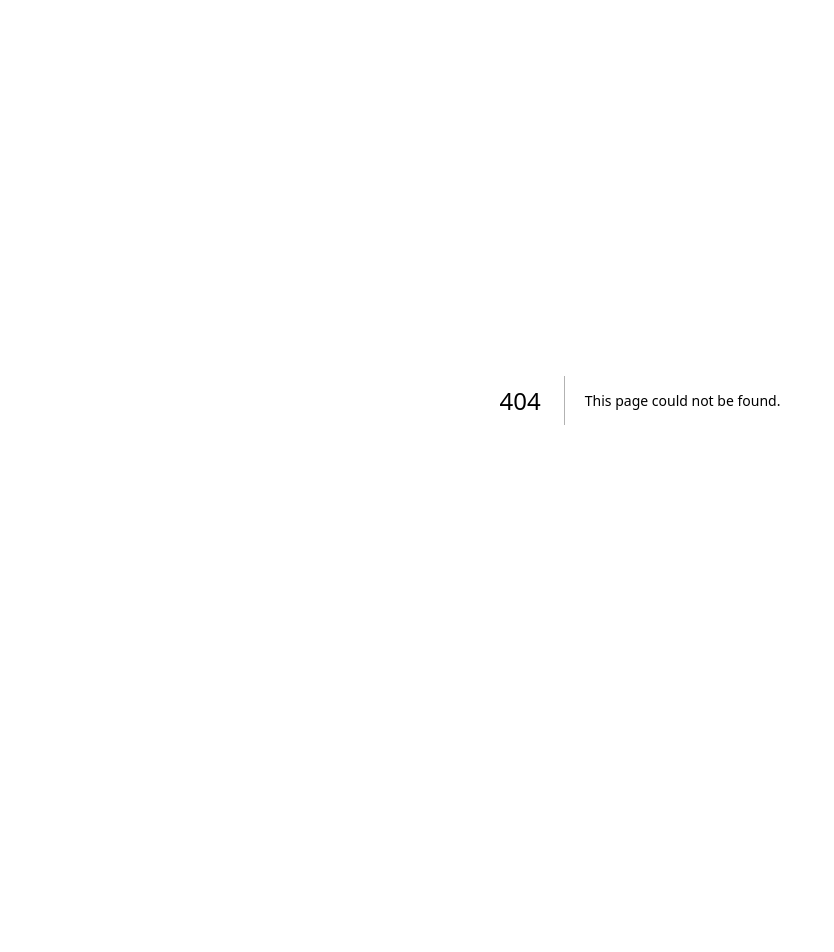
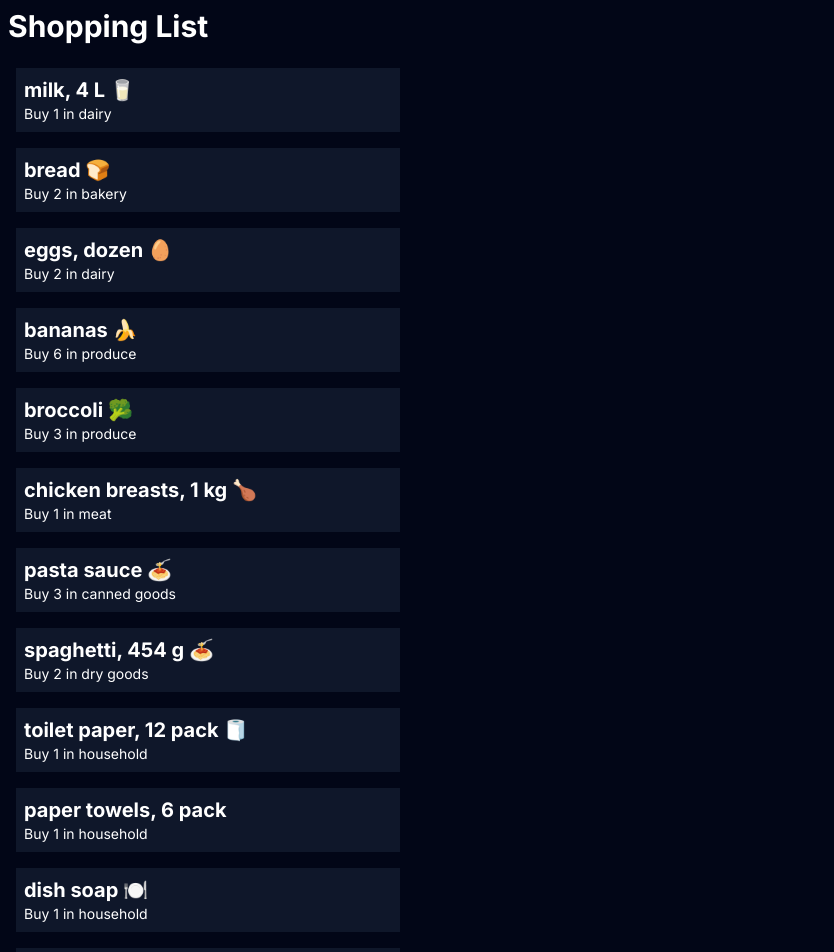
Before and after one commit to kirat0000/cprg306-assignments, a Next.js app: page /week-3 in a window 1280 px wide. Before the commit this address had no page. Shown: the top 952 px of the page, without its empty margins (0-834 px from the left). Before the commit the page ends 800 px from the top, so only its background shows below. Built offline with nearby package versions, Linux system fonts and the light colour scheme.

Commit message:
added week-3

```diff
--- a/app/page.js
+++ b/app/page.js
@@ -5,7 +5,7 @@ export default function Home() {
     <main className="flex min-h-screen flex-col items-center p-24">
       <h1>Hello this is the update</h1>
       <Link href = "./week-2">Week 2 link </Link>
-
+      <Link href = "./week-3">Week 3 link </Link>
     </main>
   )
 }
--- /dev/null
+++ b/app/week-3/item-list.js
@@ -0,0 +1,72 @@
+const items = [{
+    name: "milk, 4 L 🥛",
+    quantity: 1,
+    category: "dairy",
+  },
+    {
+    name: "bread 🍞",
+    quantity: 2,
+    category: "bakery",
+  },
+
+{
+    name: "eggs, dozen 🥚",
+    quantity: 2,
+    category: "dairy",
+  },
+
+ {
+    name: "bananas 🍌",
+    quantity: 6,
+    category: "produce",
+  },
+
+{
+    name: "broccoli 🥦",
+    quantity: 3,
+    category: "produce",
+  },
+
+ {
+    name: "chicken breasts, 1 kg 🍗",
+    quantity: 1,
+    category: "meat",
+  },
+
+ {
+    name: "pasta sauce 🍝",
+    quantity: 3,
+    category: "canned goods",
+  },
+
+ {
+    name: "spaghetti, 454 g 🍝",
+    quantity: 2,
+    category: "dry goods",
+  },
+
+ {
+    name: "toilet paper, 12 pack 🧻",
+    quantity: 1,
+    category: "household",
+  },
+
+ {
+    name: "paper towels, 6 pack",
+    quantity: 1,
+    category: "household",
+  },
+
+ {
+    name: "dish soap 🍽️",
+    quantity: 1,
+    category: "household",
+  },
+
+ {
+    name: "hand soap 🧼",
+    quantity: 4,
+    category: "household",
+  }]
+
+  export default items;
--- /dev/null
+++ b/app/week-3/item.js
@@ -0,0 +1,7 @@
+const Item = ({name,quantity,category}) => {
+    return(<li className="p-2 m-4 bg-slate-900 max-w-sm">
+        <h1 className="text-xl font-bold">{name}</h1>
+        <div className="text-sm">Buy {quantity} in {category}</div>
+    </li >)
+}
+export default Item;
--- /dev/null
+++ b/app/week-3/page.js
@@ -0,0 +1,15 @@
+import items from "./item-list";
+import Item from "./item";
+export default function Page() {
+    return (
+      <main className="min-h-screen bg-slate-950 text-white flex flex-col">
+        <h1 className="text-3xl font-bold m-2">Shopping List</h1>
+        <ul>
+
+        {items.map((iteem,index)=>(
+            <Item key={index} name={iteem.name} quantity={iteem.quantity} category={iteem.category}></Item>
+        ))}
+        </ul>
+      </main>
+    );
+  }
```
Also changed, not shown: 2 other files (tests, documents, lock files or other folders).
